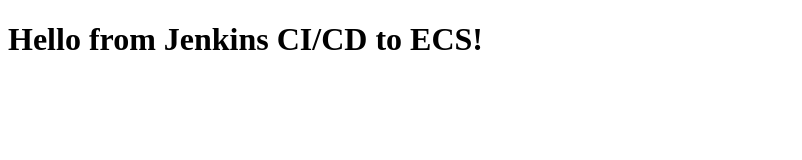
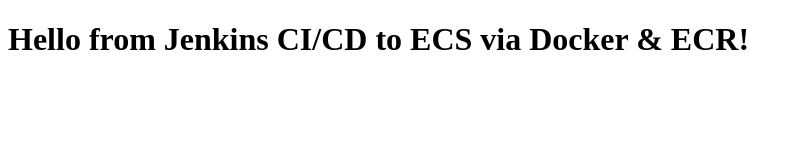
Before and after one commit to varaprasad1292/poc, a plain HTML site: page index.html in a window 1280 px wide. Shown: the whole page, without its empty margins (0-802 px from the left). Drawn offline with Linux system fonts and the light colour scheme.

Commit message:
Update index.html

```diff
--- a/index.html
+++ b/index.html
@@ -4,6 +4,6 @@
   <title>Hello Jenkins</title>
 </head>
 <body>
-  <h1>Hello from Jenkins CI/CD to ECS!</h1>
+  <h1>Hello from Jenkins CI/CD to ECS via Docker & ECR!</h1>
 </body>
 </html>
```
